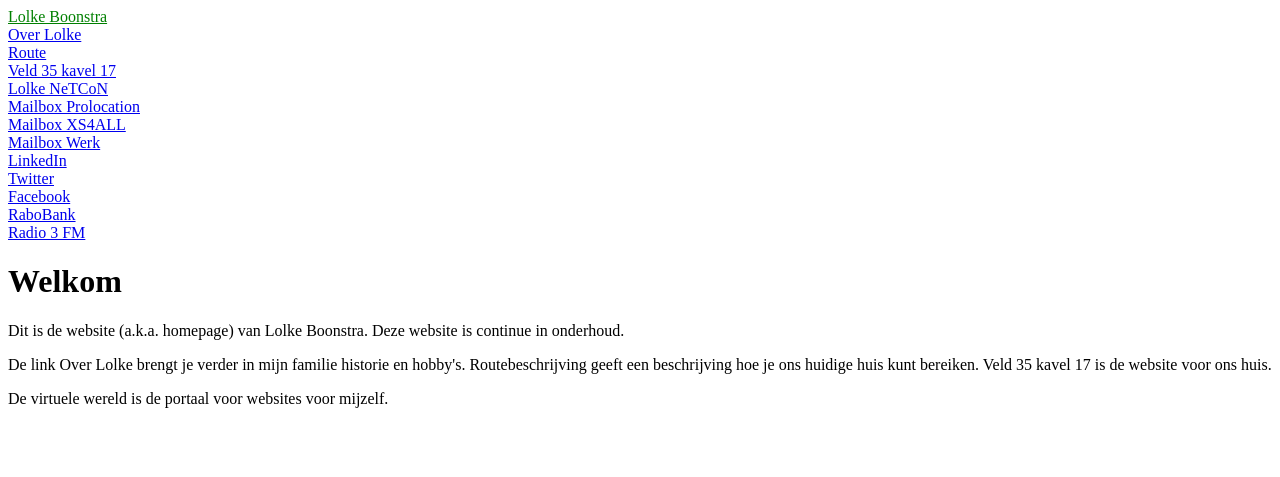
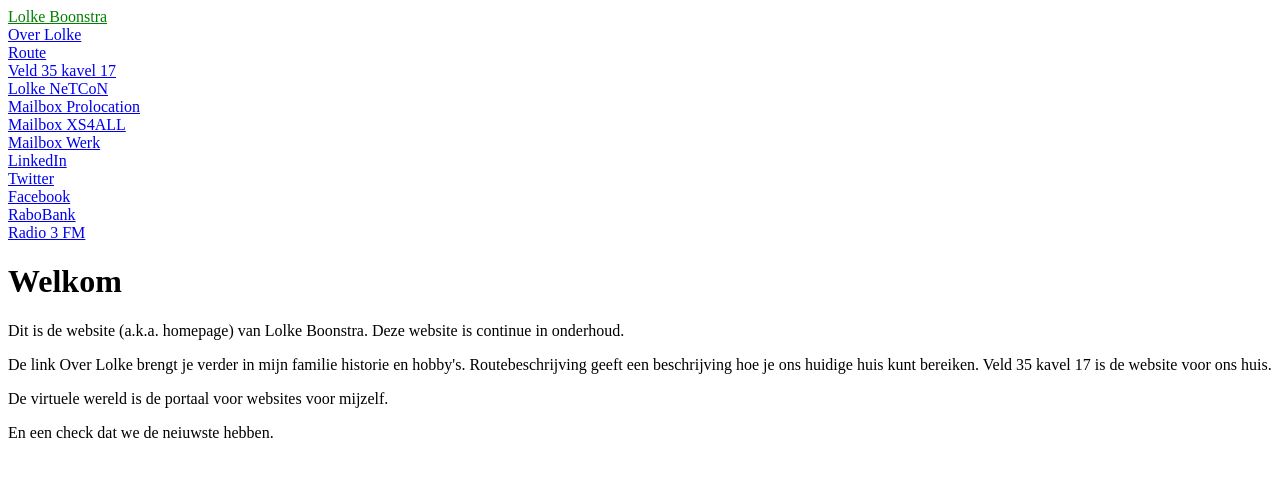
Before and after one commit to LolkeBoonstra/LolkeBoonstra.github.io, a Jekyll site: the page built from Lolke/index.html, in a window 1280 px wide. Shown: the top 477 px of the page. Built offline with Jekyll 4.4.1, drawn with Linux system fonts in a browser that asks for light colours.

```diff
--- a/Lolke/index.html
+++ b/Lolke/index.html
@@ -10,3 +10,7 @@ Dit is de website (a.k.a. homepage) van Lolke Boonstra. Deze website is continue
 </p>
 <p>
 De virtuele wereld is de portaal voor websites voor mijzelf.
+</p>
+<p>
+En een check dat we de neiuwste hebben.
+</p>
```
